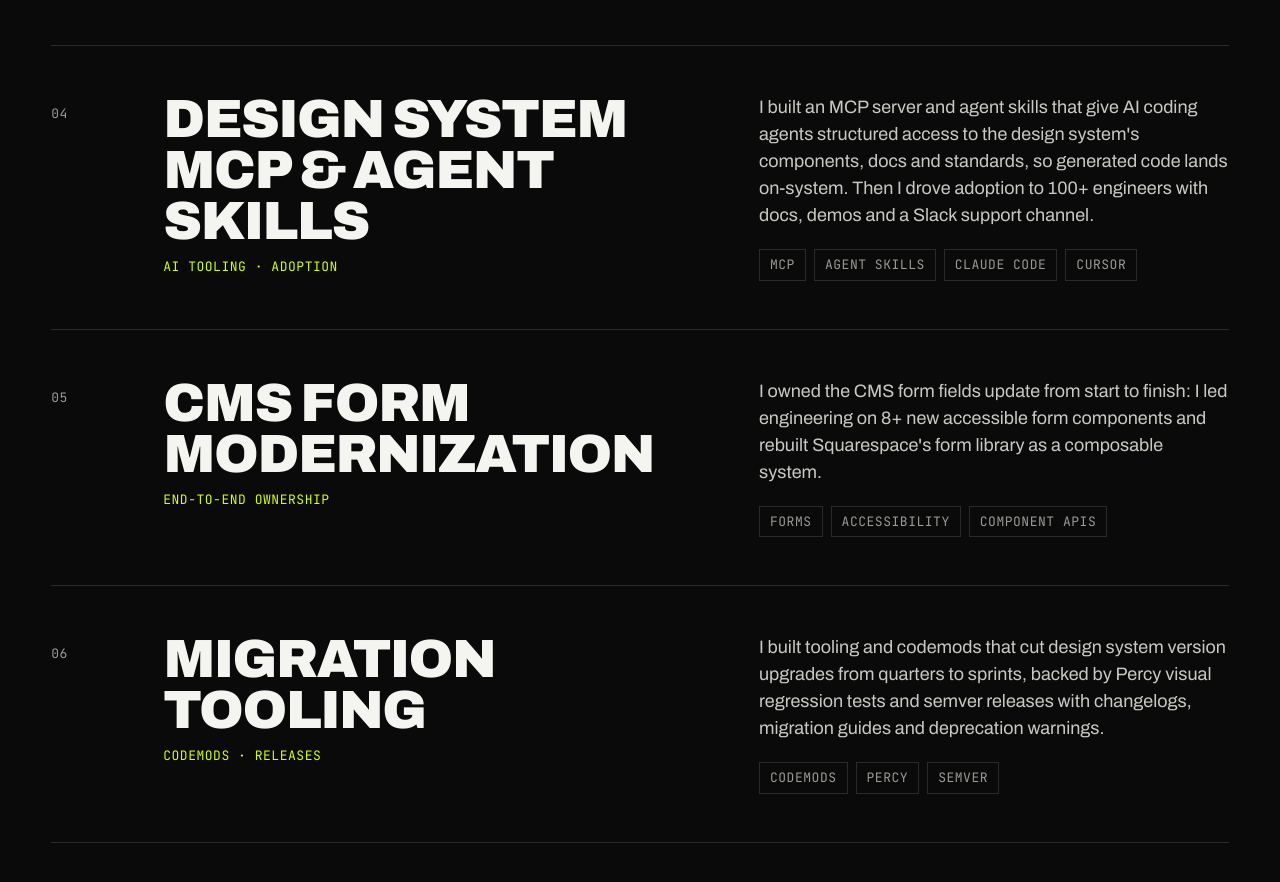
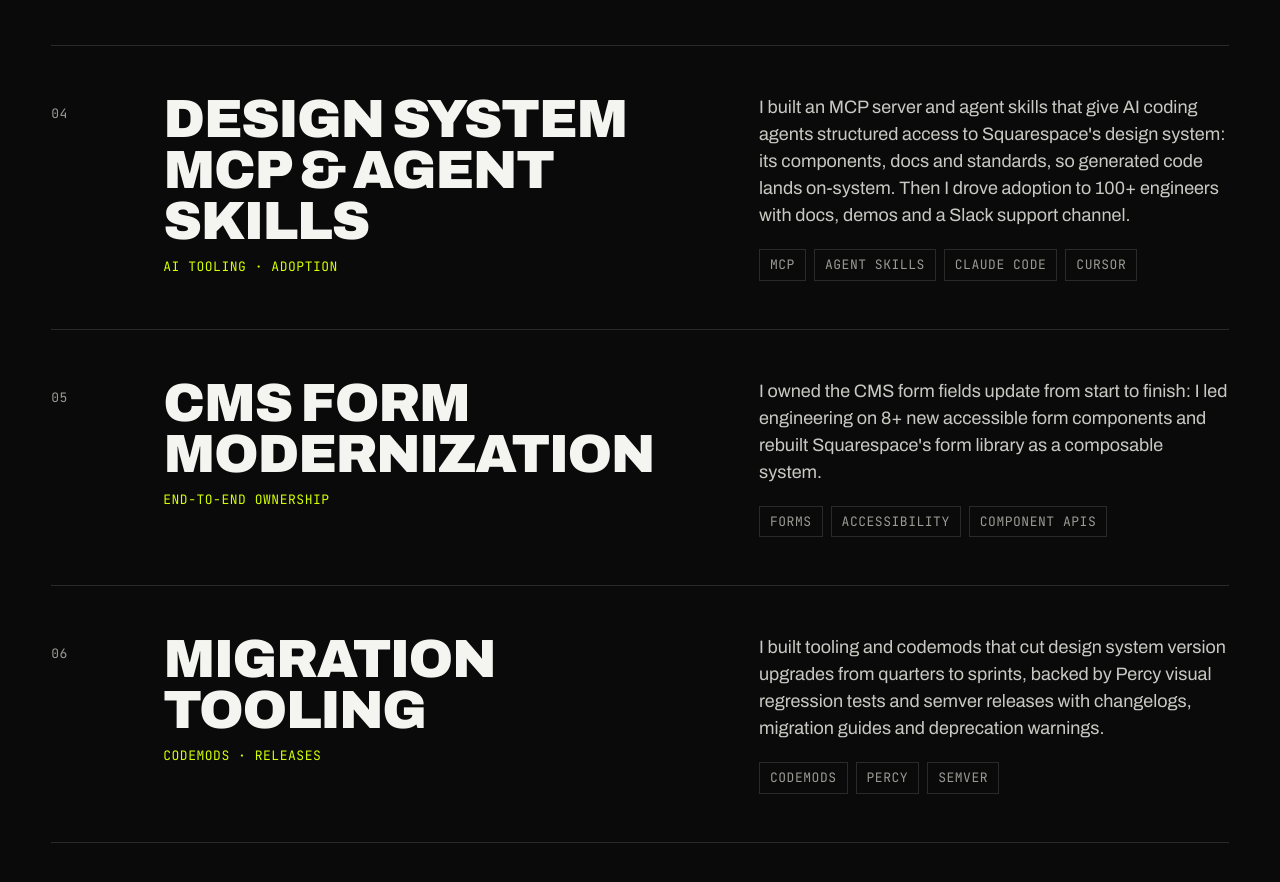
Before and after one commit to itskarl/karlrodulfo.com, a plain HTML site: page index.html in a window 1280 px wide. Shown: the part 2490-3372 px from the top of the page. Drawn offline with Linux system fonts and the light colour scheme.

Commit message:
Name Squarespace's design system in the MCP project
Co-Authored-By: Claude Opus 5.5 <noreply@anthropic.com>

```diff
--- a/index.html
+++ b/index.html
@@ -509,7 +509,7 @@
             <span class="num mono">04</span>
             <h3>Design System MCP &amp; Agent Skills<small>AI tooling · Adoption</small></h3>
             <div class="project-body">
-              <p>I built an MCP server and agent skills that give AI coding agents structured access to the design system's components, docs and standards, so generated code lands on-system. Then I drove adoption to 100+ engineers with docs, demos and a Slack support channel.</p>
+              <p>I built an MCP server and agent skills that give AI coding agents structured access to Squarespace's design system: its components, docs and standards, so generated code lands on-system. Then I drove adoption to 100+ engineers with docs, demos and a Slack support channel.</p>
               <ul class="tags mono"><li>MCP</li><li>Agent skills</li><li>Claude Code</li><li>Cursor</li></ul>
             </div>
           </article>
```
